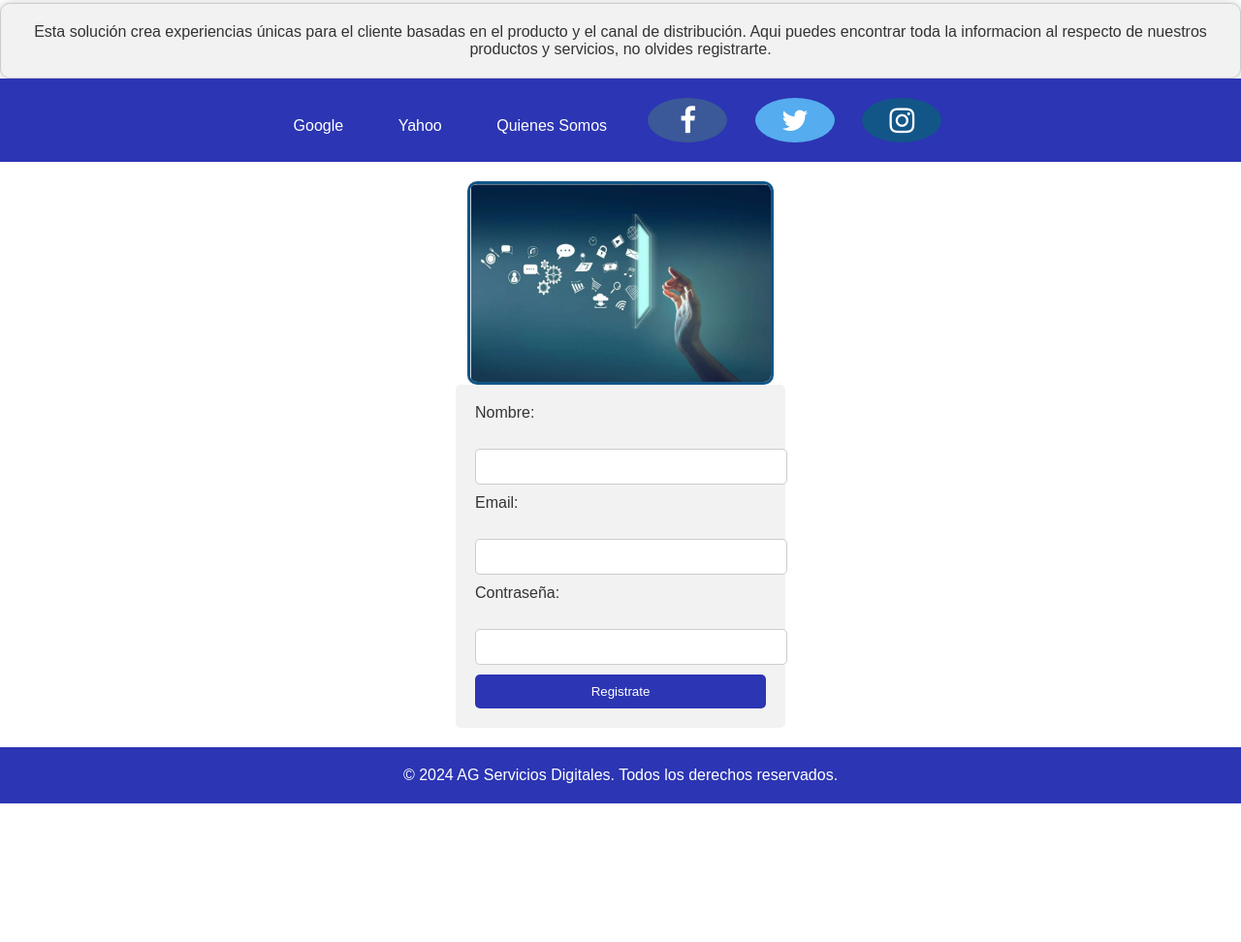
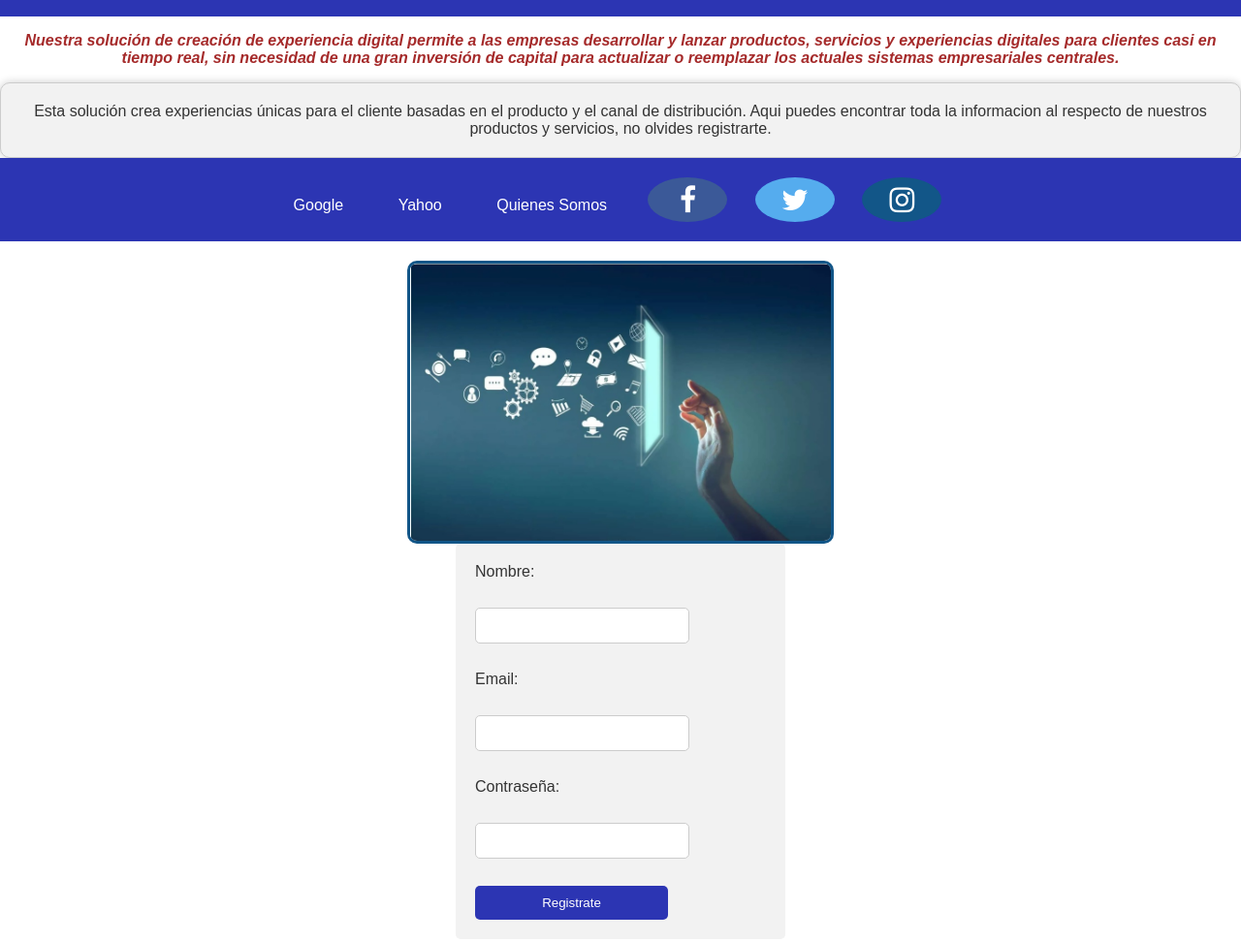
Before and after one commit to ArmandoGonzalez24/ProT1_31209270, a plain HTML site: page principal.html in a window 1280 px wide. Shown: the part 445-1417 px from the top of the page at 97% size. Before the commit the page ends 1274 px from the top, so only its background shows below. Drawn offline with Linux system fonts and the light colour scheme.

Commit message:
estilo modificado overflow

```diff
--- a/miestilo.css
+++ b/miestilo.css
@@ -1,6 +1,6 @@
 body {
     background-color: #2c35b3;
-    color: #333;
+    color: #675e5e;
     font-family: Arial, sans-serif;
     margin: 0;
     padding: 0;
@@ -66,7 +66,7 @@ nav {
     img {
         display: block;
         margin: 0 auto;
-        max-width: 25%;
+        max-width: 35%;
         border: 3px solid #125688;
         border-radius: 10px;
     }
@@ -124,6 +124,9 @@ nav {
       padding: 20px;
       background-color: #f2f2f2;
       border-radius: 5px;
+      overflow: hidden;
+      display: grid;
+      justify-content: start;
     }
 
     label {
```
